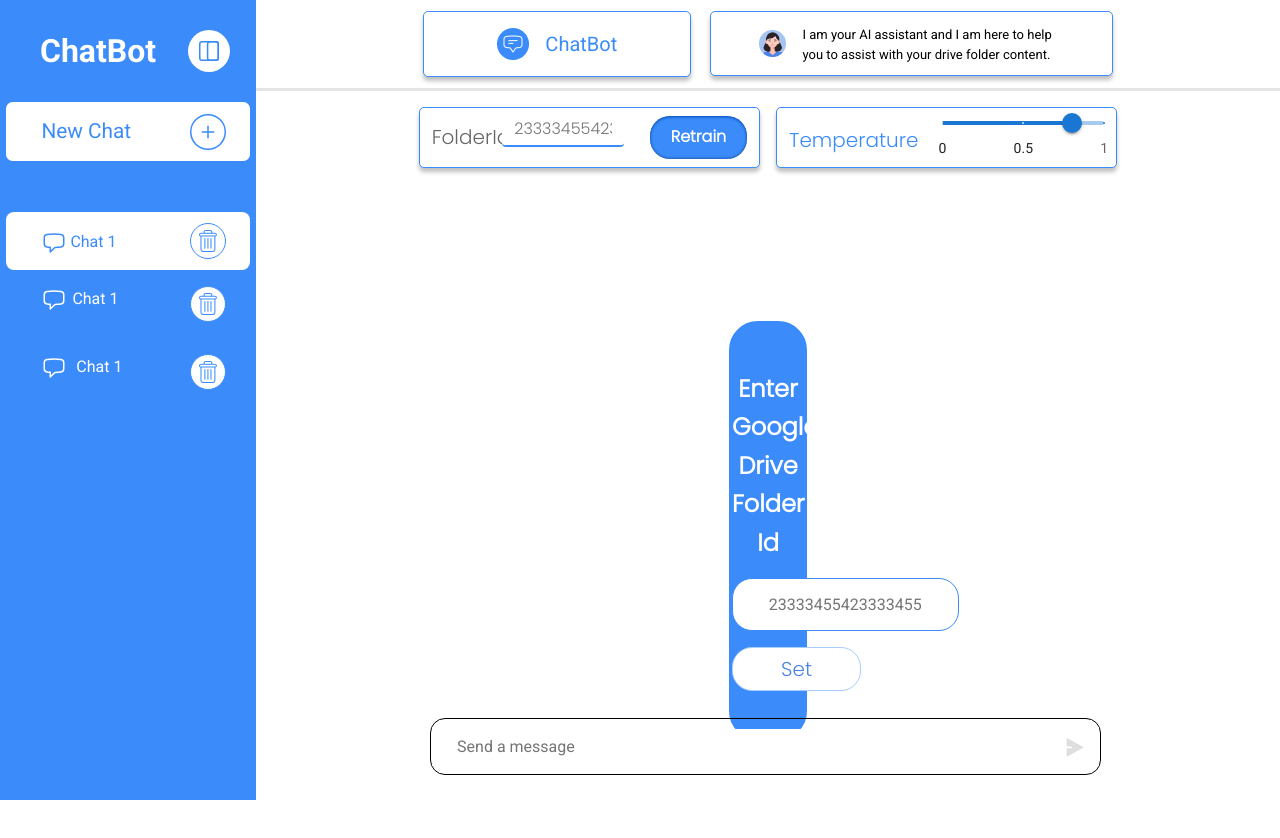
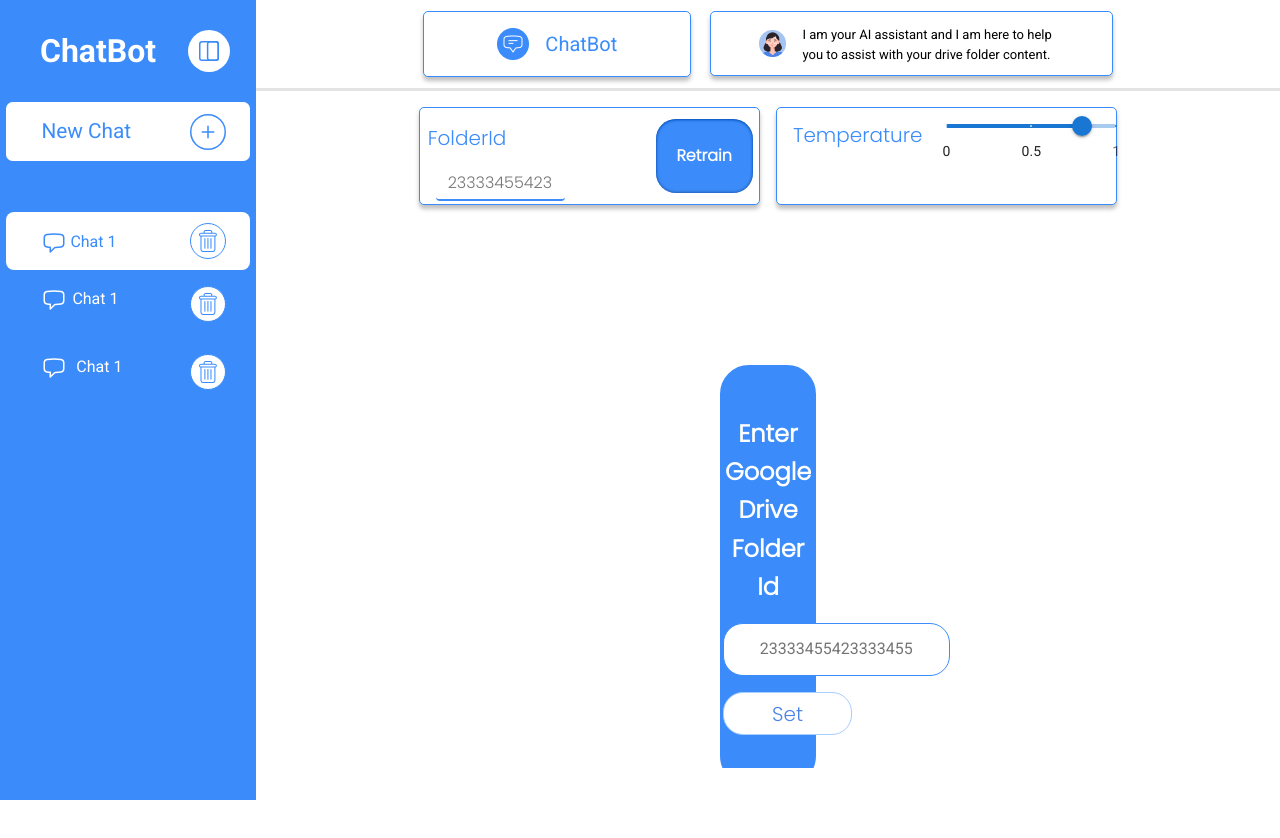
Before and after one commit to bhargav-11/pathwise-ai-frontend, a React (Create React App) app: page / in a window 1280 px wide. Shown: the top 838 px of the page. After the commit the page ends 800 px from the top, so only its background shows below. Built offline with nearby package versions, Linux system fonts and the light colour scheme; no server answers.

Commit message:
changes in input and messages

```diff
--- a/src/componets/Chat.js
+++ b/src/componets/Chat.js
@@ -79,11 +79,11 @@ export const Chat = ({
   };
 
   return (
-    <div className="chat" style={{marginTop:"0.2%"}}>
+    <div className="chat" style={{ marginTop: "0.2%" }}>
       <div className="chat-space">
         <div className="container">
           <div className="row justify-content-center mt-2 mb-2">
-            <div className="col-md-3" style={{width:"28%"}}>
+            <div className="col-md-3" style={{ width: "28%" }}>
               <div className="box">
                 <img src={chat} />
                 <div
@@ -114,11 +114,11 @@ export const Chat = ({
           <div className="col-md-4 folder-content-1" >
             <div class=" row">
               <div class="row">
-                <label for="inputPassword" class="col-sm-3 col-form-label" style={{marginTop:"3%"}}>
+                <label for="inputPassword" class="col-sm-3 col-form-label" style={{ marginTop: "2%",color:"#3b8cfa",marginLeft:"0.5rem" }}>
                   folderId
                 </label>
                 <div class="col-sm-8 ms-3">
-                  <input style={{marginTop:"3%"}}
+                  <input style={{ marginTop: "3%" }}
                     type="text"
                     class="form-control"
                     id="inputPassword"
@@ -130,7 +130,7 @@ export const Chat = ({
             <button>retrain</button>
           </div>
           <div className="col-md-4 folder-content-1 ms-3">
-            <div className="me-4 mt-3">temperature</div>{" "}
+            <div className="me-4 mt-2" style={{marginLeft:"1rem"}}>temperature</div>{" "}
             <Box sx={{ width: 180 }}>
               <Slider
                 aria-label="Custom marks"
@@ -153,6 +153,11 @@ export const Chat = ({
           isnewchat={isnewchat}
         />
       </div>
+      {isnewchat ? (
+        <>
+        </>
+      ) : (
+        <>
           <Input
             message={message}
             setMessage={setMessage}
@@ -162,6 +167,9 @@ export const Chat = ({
             buttonClicked={buttonClicked}
             setButtonClicked={setButtonClicked}
           />
+        </>
+      )}
+
     </div>
   );
 };
--- a/src/componets/Message.js
+++ b/src/componets/Message.js
@@ -6,9 +6,8 @@ import { RiFileCopyLine } from "react-icons/ri";
 const Message = ({ ask, response, isnewchat }) => {
   return (
     <>
-      <div className="message">
-        {isnewchat ? (
-          <div className="google-folder-id">
+    {isnewchat ? (
+     <div className="google-folder-id">
             <div className="google-folder-modal">
               <div className="google-folder-content">
                 Enter google drive folder id
@@ -25,7 +24,8 @@ const Message = ({ ask, response, isnewchat }) => {
               </div>
             </div>
           </div>
-        ) : (
+          ):(
+      <div className="message">
           <div className="message-info">
             <div className="other">
               <img src={avtar} />
@@ -51,9 +51,10 @@ const Message = ({ ask, response, isnewchat }) => {
                 Present it on a bullet form 📝
               </div>
             </div>
+
           </div>
-        )}
       </div>
+      )}
     </>
   );
 };
--- a/src/style/style.css
+++ b/src/style/style.css
@@ -165,9 +165,11 @@ body {
 }
 
 .chat-messages {
+  margin-top: 1rem;
   padding: 0 13rem;
   flex: 1;
-  max-height: calc(75vh - 50px);
+  max-height: calc(74vh - 45px);
+  overflow-y: auto;
   scrollbar-width: thin;
   scrollbar-color: #ccc #f7f7f7;
 }
@@ -189,7 +191,7 @@ body {
 }
 
 .folder-content .folder-content-1 {
-  padding: 0.2rem rem;
+  padding: 0.2rem 0rem;
   border-radius: 0.3125rem;
   border: 1px solid #3b8cfa;
   background: #fff;
@@ -208,7 +210,7 @@ body {
 }
 
 .folder-content .folder-content-1 button {
-  margin: 0.5rem 0rem;
+  margin: 0.5rem 0.4rem;
   border-radius: 1.25rem;
   background: #3b8cfa;
   box-shadow: 0px 1px 3px 0px #004eb9 inset,
@@ -222,12 +224,19 @@ body {
   border: none;
 }
 
-.messages {
-  padding: 9px;
-  min-height: 70vh;
+/* .messages {
+
+
+} */
+
+.message{
+  min-height: 66vh;
   overflow: hidden;
 }
-
+.google-folder-id{
+  max-height: calc(74vh - 45px);
+  overflow: hidden;
+}
 .message .message-info .other {
   display: flex;
   flex-direction: row;
@@ -237,23 +246,20 @@ body {
 .message .other img {
   width: 7%;
   height: 7%;
-  margin-left: 4%;
-  margin-top: 10%;
-
+  margin-left: 2%;
 }
 
 .message .other .message-content {
-  padding: 0.7rem;
+  padding: 0.9rem;
   border-radius: 0.875rem;
   background: #c5ddff;
-  font-size: 0.8rem;
+  font-size: 0.9rem;
   margin-right: 10rem;
-  margin-top: 10%;
 }
 
 .message .copy {
   color: #3b8cfa;
-  font-size: 1.4rem;
+  font-size:1.2rem;
   cursor: pointer;
 }
 
@@ -267,7 +273,7 @@ body {
 .user img {
   width: 7%;
   height: 7%;
-  margin-right: 3%;
+  margin-right: 1.5%;
 }
 
 .user .message-content {
```
Lines whose indentation alone changed are shown as unchanged.
